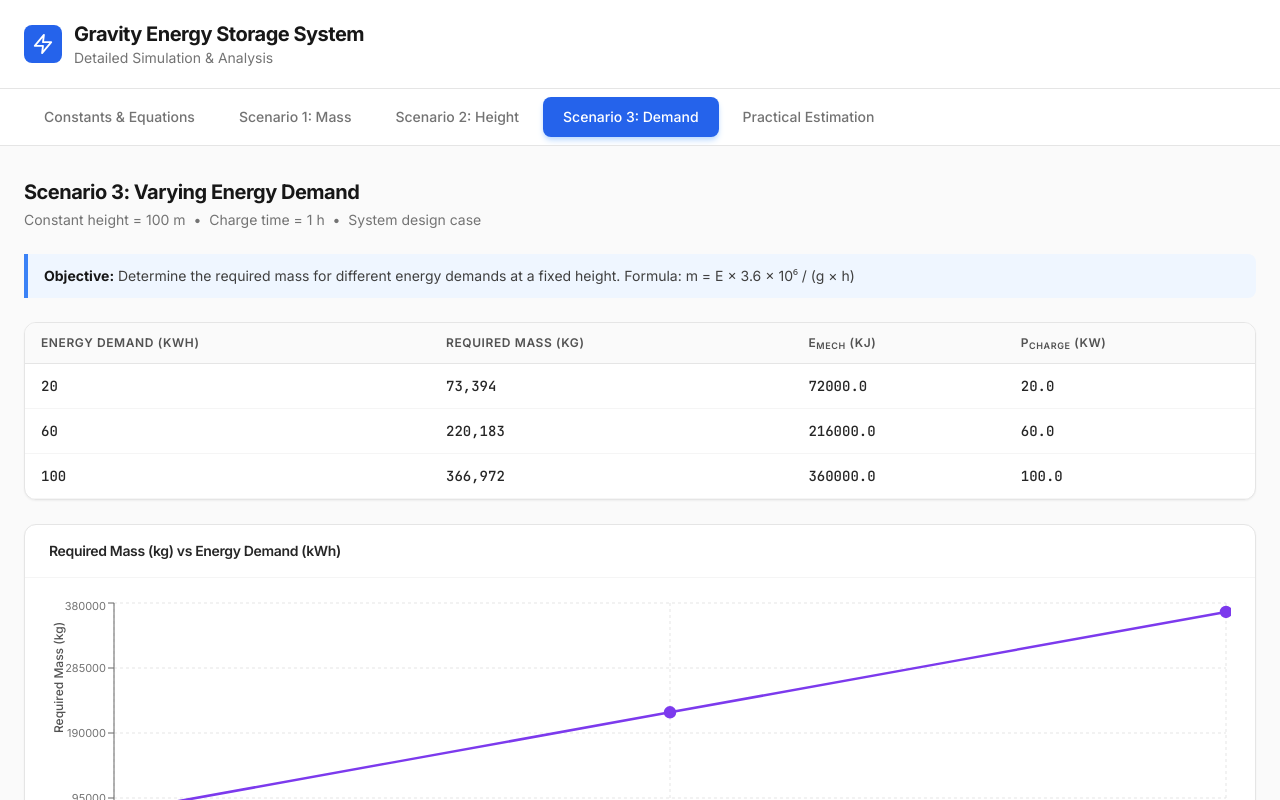
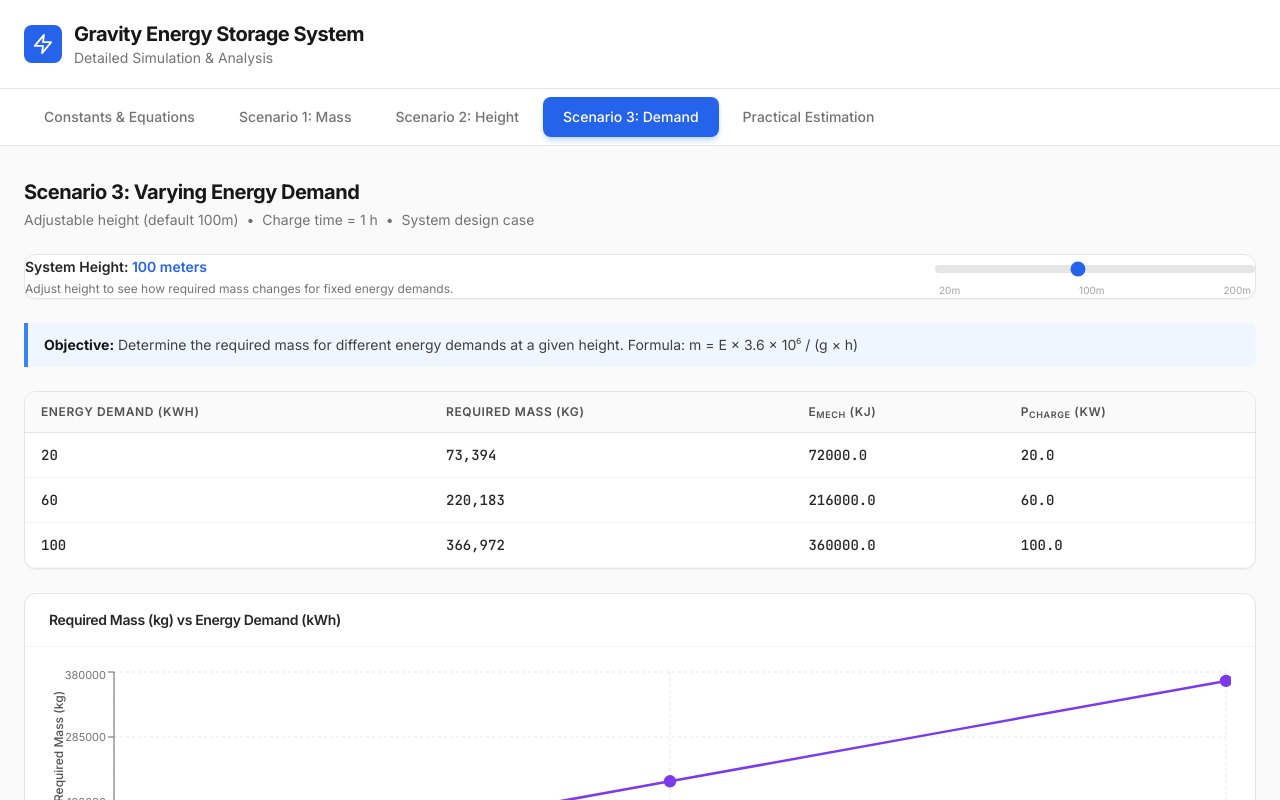
Before and after one commit to ladsontech/GESS, a React (Vite) app: page / in a window 1280 px wide. Both pictures are taken after a click on the button "Scenario 3: Demand". Shown: the top 800 px of the page. Built offline with nearby package versions, Linux system fonts and the light colour scheme.

Commit message:
feat: add Scenario 3 for varying energy demand calculations and visualization, including new utility functions for energy, mass, and volume.

```diff
--- a/src/components/Scenario3EnergyDemand.tsx
+++ b/src/components/Scenario3EnergyDemand.tsx
@@ -1,4 +1,4 @@
-import React from 'react';
+import React, { useState } from 'react';
 import {
     LineChart, Line, XAxis, YAxis, CartesianGrid, Tooltip, ResponsiveContainer,
 } from 'recharts';
@@ -6,7 +6,8 @@ import { generateScenario3, calcVolume } from '../utils/calculations';
 import { SCENARIO3_HEIGHT, SCENARIO3_CHARGE_TIME, MATERIAL_DENSITIES } from '../data/materials';
 
 const Scenario3EnergyDemand: React.FC = () => {
-    const data = generateScenario3();
+    const [height, setHeight] = useState<number>(SCENARIO3_HEIGHT);
+    const data = generateScenario3(height);
 
     return (
         <div className="space-y-6 animate-fadeIn">
@@ -14,12 +15,43 @@ const Scenario3EnergyDemand: React.FC = () => {
             <div>
                 <h2 className="section-title">Scenario 3: Varying Energy Demand</h2>
                 <p className="section-subtitle">
-                    Constant height = {SCENARIO3_HEIGHT} m &nbsp;•&nbsp; Charge time = {SCENARIO3_CHARGE_TIME} h &nbsp;•&nbsp; System design case
+                    Adjustable height (default {SCENARIO3_HEIGHT}m) &nbsp;•&nbsp; Charge time = {SCENARIO3_CHARGE_TIME} h &nbsp;•&nbsp; System design case
                 </p>
             </div>
 
+            {/* Height Control */}
+            <div className="card">
+                <div className="flex flex-col sm:flex-row sm:items-center justify-between gap-4">
+                    <div>
+                        <label htmlFor="height-slider" className="block text-sm font-semibold text-surface-800 mb-1">
+                            System Height: <span className="text-primary-600">{height} meters</span>
+                        </label>
+                        <p className="text-xs text-surface-500">
+                            Adjust height to see how required mass changes for fixed energy demands.
+                        </p>
+                    </div>
+                    <div className="flex-1 max-w-xs">
+                        <input
+                            id="height-slider"
+                            type="range"
+                            min={20}
+                            max={200}
+                            step={20}
+                            value={height}
+                            onChange={(e) => setHeight(Number(e.target.value))}
+                            className="w-full h-2 bg-surface-200 rounded-lg appearance-none cursor-pointer accent-primary-600"
+                        />
+                        <div className="flex justify-between text-[10px] text-surface-400 mt-1 px-1">
+                            <span>20m</span>
+                            <span>100m</span>
+                            <span>200m</span>
+                        </div>
+                    </div>
+                </div>
+            </div>
+
             <div className="note">
-                <strong>Objective:</strong> Determine the required mass for different energy demands at a fixed height. Formula: m = E × 3.6 × 10⁶ / (g × h)
+                <strong>Objective:</strong> Determine the required mass for different energy demands at a given height. Formula: m = E × 3.6 × 10⁶ / (g × h)
             </div>
 
             {/* Data Table */}
@@ -63,7 +95,7 @@ const Scenario3EnergyDemand: React.FC = () => {
                             <Line type="monotone" dataKey="requiredMass_kg" name="Required Mass" stroke="#7c3aed" strokeWidth={2.5} dot={{ r: 5, fill: '#7c3aed' }} activeDot={{ r: 7 }} />
                         </LineChart>
                     </ResponsiveContainer>
-                    <p className="text-xs text-surface-500 mt-3 italic">Required mass increases linearly with energy demand at constant height.</p>
+                    <p className="text-xs text-surface-500 mt-3 italic">Required mass increases linearly with energy demand at a constant height.</p>
                 </div>
             </div>
 
--- a/src/utils/calculations.ts
+++ b/src/utils/calculations.ts
@@ -69,10 +69,10 @@ export const generateScenario2 = (): SimulationRow[] =>
   SCENARIO2_HEIGHTS.map(h => buildRow(SCENARIO2_MASS, h, SCENARIO2_CHARGE_TIME, SCENARIO2_DISCHARGE_TIME));
 
 /** Scenario 3: Varying Energy Demand — returns required mass for each demand */
-export const generateScenario3 = (): { demand_kWh: number; requiredMass_kg: number; mechEnergy_kJ: number; chargePower_kW: number }[] =>
+export const generateScenario3 = (height: number = SCENARIO3_HEIGHT): { demand_kWh: number; requiredMass_kg: number; mechEnergy_kJ: number; chargePower_kW: number }[] =>
   SCENARIO3_DEMANDS.map(demand => {
-    const requiredMass_kg = calcRequiredMass(demand, SCENARIO3_HEIGHT);
-    const mechEnergy_kJ = calcMechEnergy_kJ(requiredMass_kg, SCENARIO3_HEIGHT);
+    const requiredMass_kg = calcRequiredMass(demand, height);
+    const mechEnergy_kJ = calcMechEnergy_kJ(requiredMass_kg, height);
     const chargePower_kW = calcChargePower_kW(demand, SCENARIO3_CHARGE_TIME);
     return { demand_kWh: demand, requiredMass_kg, mechEnergy_kJ, chargePower_kW };
   });
```
